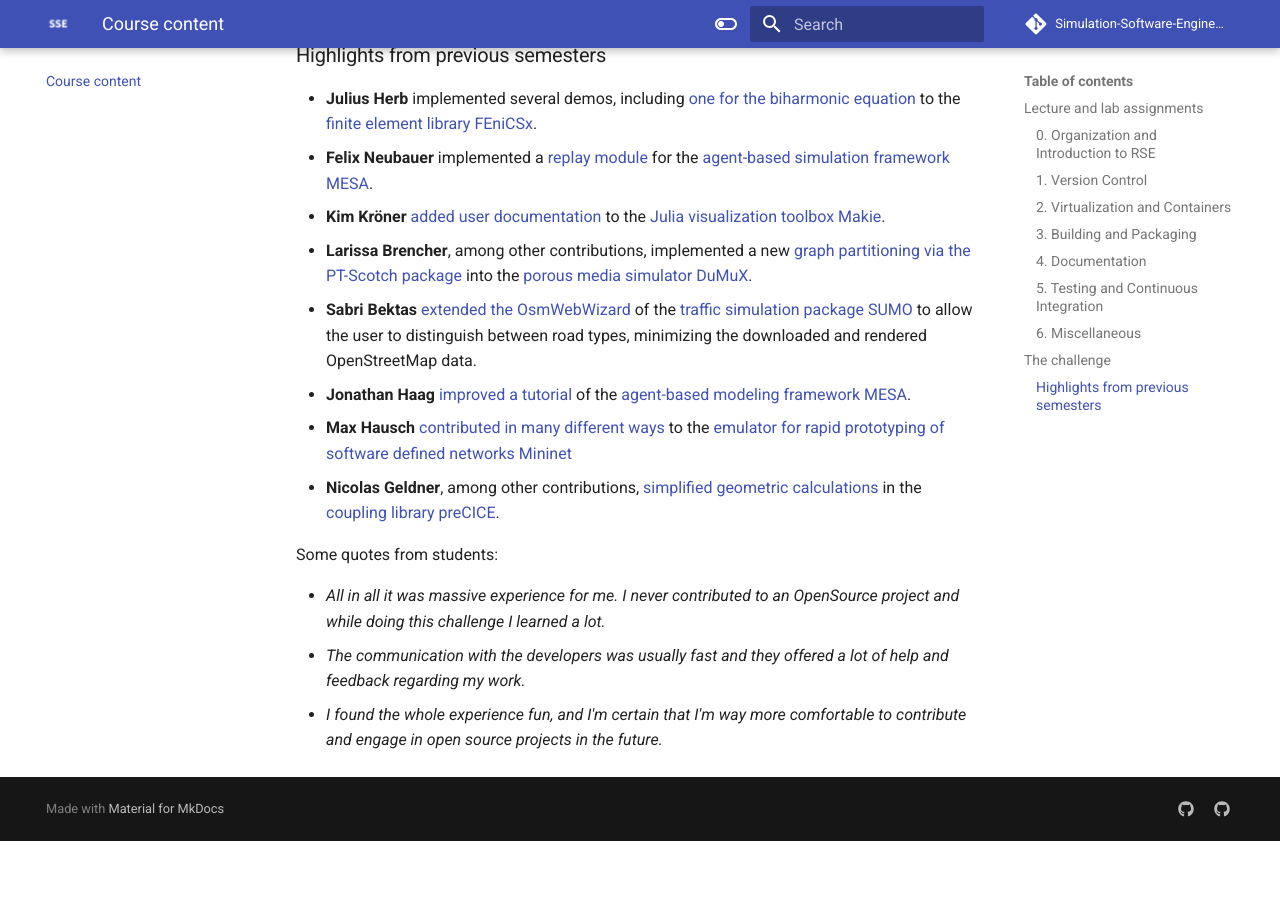
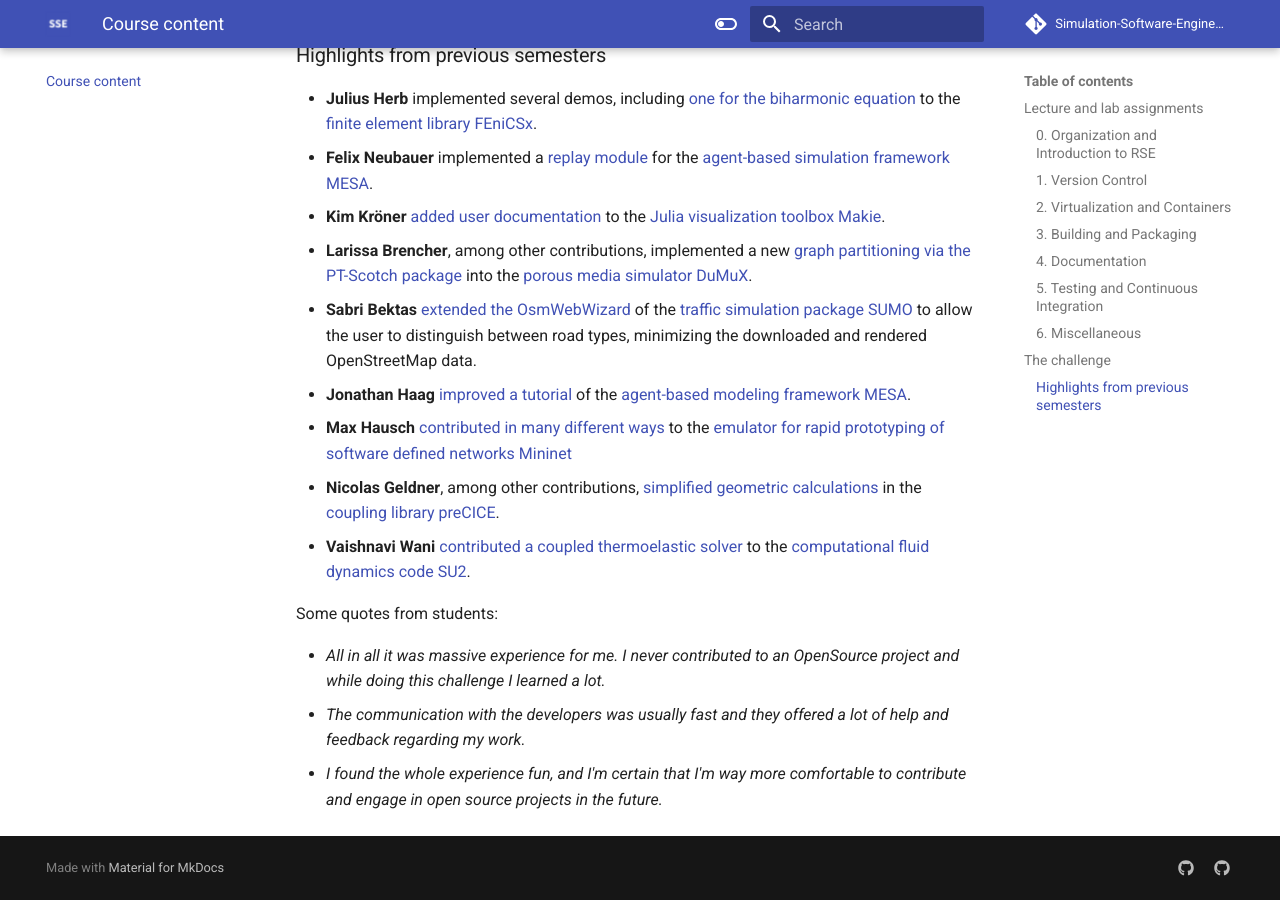
Before and after one commit to Simulation-Software-Engineering/homepage, an MkDocs documentation site: the page built from docs/course-content.md, in a window 1280 px wide and 900 px high, scrolled down 2589 px. Built offline with MkDocs 1.6.1 and Material for MkDocs 9.7.7, drawn with Linux system fonts in a browser that asks for light colours; comment, search, counter and statistics services are not loaded; before the commit the page ends 3430 px from its top, so only the background shows below that.

Commit message:
Add highlighted SU2 contribution

```diff
--- a/docs/course-content.md
+++ b/docs/course-content.md
@@ -82,6 +82,7 @@
 - **Jonathan Haag** [improved a tutorial](https://github.com/projectmesa/mesa/issues/1109) of the [agent-based modeling framework MESA](https://mesa.readthedocs.io/latest/).
 - **Max Hausch** [contributed in many different ways](https://github.com/mininet/mininet/pulls?q=is%3Apr+author%3Acheriimoya) to the  [emulator for rapid prototyping of software defined networks Mininet](https://github.com/mininet/mininet)
 - **Nicolas Geldner**, among other contributions, [simplified geometric calculations](https://github.com/precice/precice/pull/1179) in the [coupling library preCICE](https://precice.org/).
+- **Vaishnavi Wani** [contributed a coupled thermoelastic solver](https://github.com/su2code/SU2/pull/2404) to the [computational fluid dynamics code SU2](https://su2code.github.io/).
 
 Some quotes from students:
 
```
